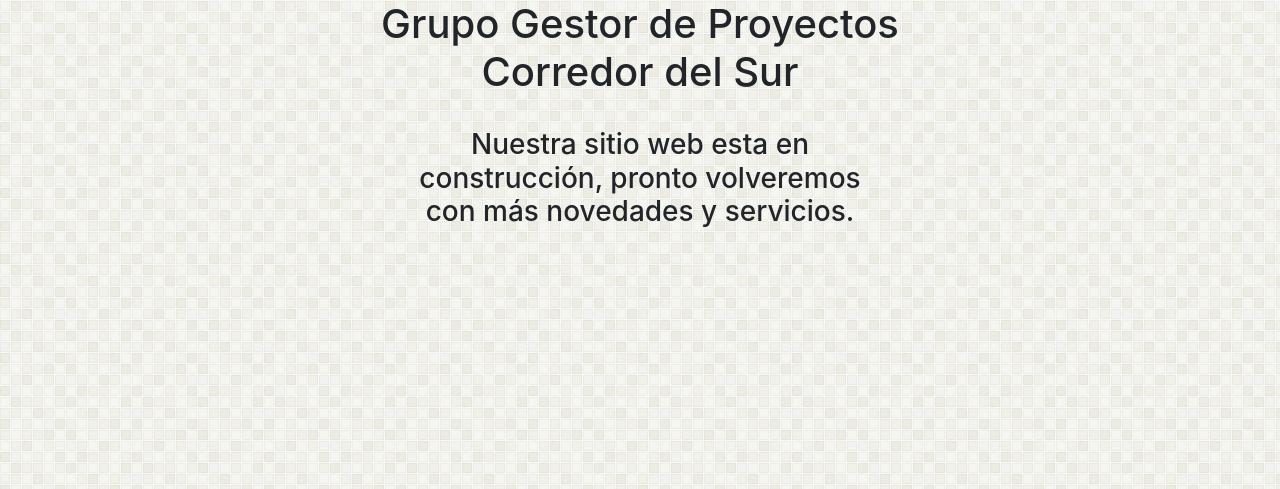
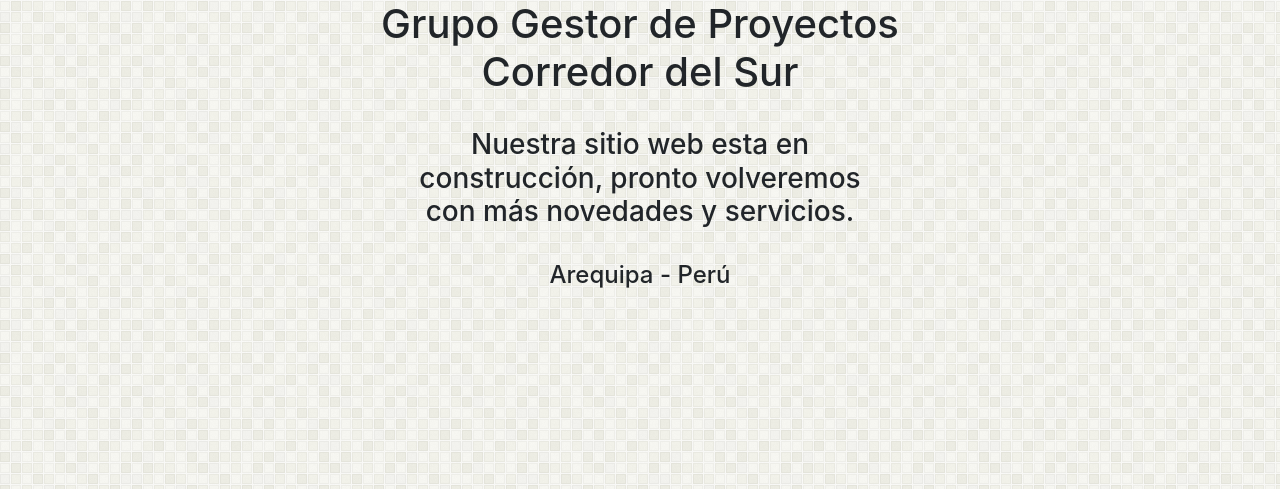
Before and after one commit to SinPatrones/grupocorresur, a PHP site: page / in a window 1280 px wide. Shown: the part 263-752 px from the top of the page. Run offline with PHP 8.4, Linux system fonts and the light colour scheme; some libraries are stand-ins or nearby versions.

Commit message:
Anotación que es: Arequipa - Perú

```diff
--- a/index.php
+++ b/index.php
@@ -34,6 +34,8 @@
     <div class="row justify-content-center">
         <div class="col-lg-5 text-center">
             <h3>Nuestra sitio web esta en construcción, pronto volveremos con más novedades y servicios.</h3>
+            <br>
+            <h4>Arequipa - Perú</h4>
         </div>
     </div>
 
```
